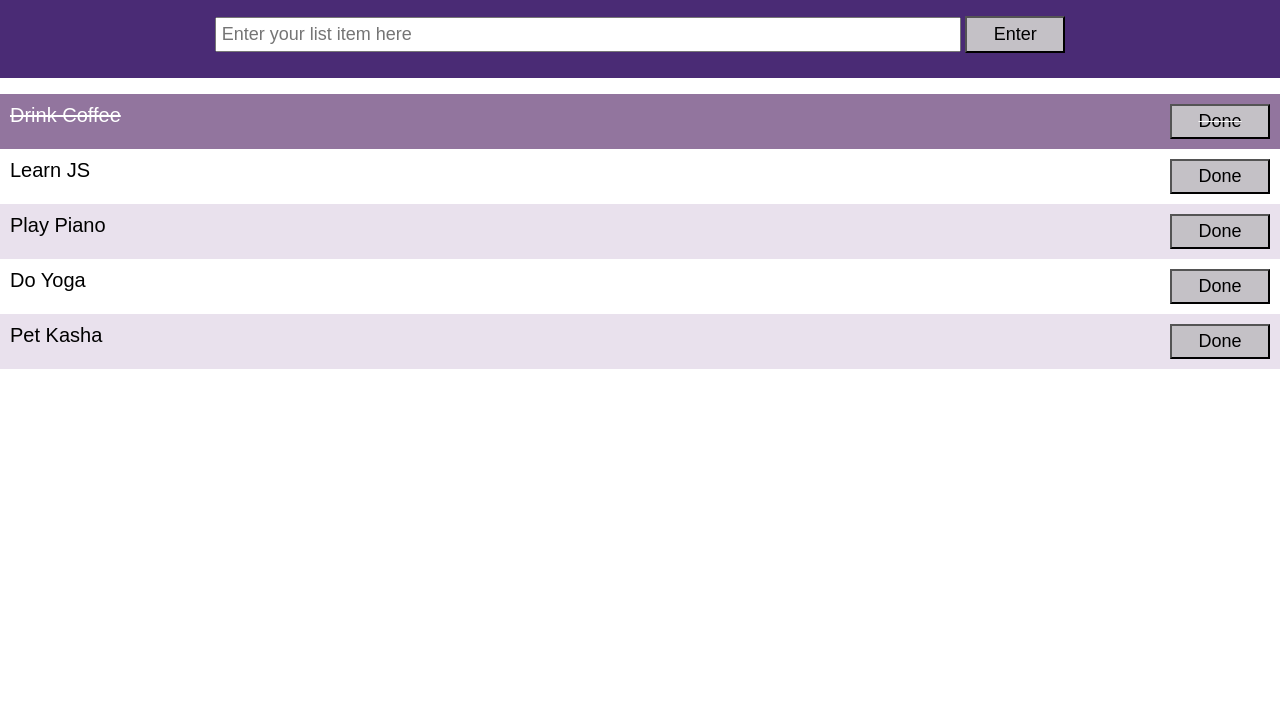
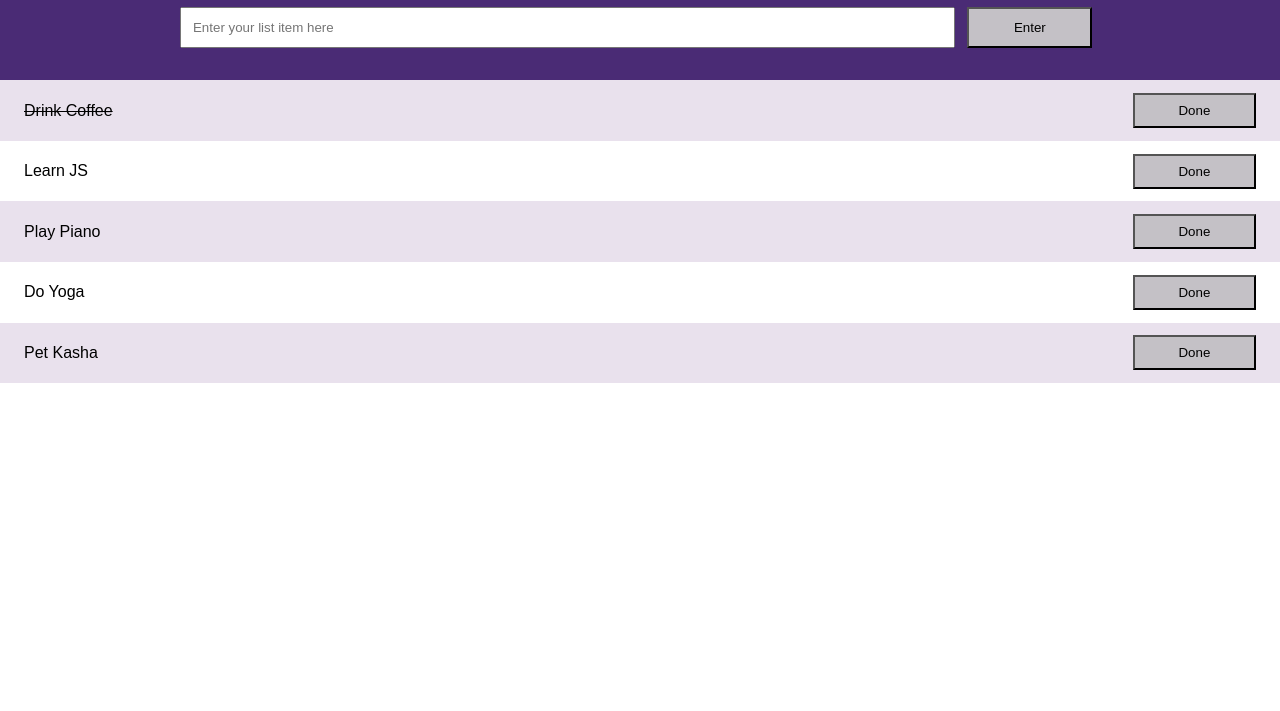
Before and after one commit to Wildelyssa/js-todo-list, a plain HTML site: page To-Do List/ToDo.html in a window 1280 px wide. Shown: the part 89-800 px from the top of the page. Drawn offline with Linux system fonts and the light colour scheme.

Commit message:
Updating the project with improvements

```diff
--- a/To-Do List/ToDo.html
+++ b/To-Do List/ToDo.html
@@ -1,7 +1,6 @@
 <!DOCTYPE html>
 <html>
 <head>
-<meta charset="utf-8">
 <meta name="viewport" content="width=device-width, initial-scale=1">
 <link rel="stylesheet" type="text/css" href="style.css">
 	<title>My To-Do List</title>
@@ -10,22 +9,20 @@
 	<div class="container">
 
 		<div class="headerBox">
-			<h1>My To-Do List</h1>
+			<h1>MY TO-DO LIST</h1>
 			<div class="inputBox">
 				<input id="myInput" type="text" name="myInput" placeholder="Enter your list item here">
 				<button id="enterBtn" class="enterBtn">Enter</button>
 			</div>
 		</div>
+		<ul class="myList">
+			<li><span class="checked">Drink Coffee</span><button class="doneBtn">Done</button></li>
+			<li><span>Learn JS</span><button class="doneBtn">Done</button></li>
+			<li><span>Play Piano</span><button class="doneBtn">Done</button></li>
+			<li><span>Do Yoga</span><button class="doneBtn">Done</button></li>
+			<li><span>Pet Kasha</span><button class="doneBtn">Done</button></li>
+		</ul>
 
-		<div class="listBox">
-			<ul class="myList">
-				<li class="checked">Drink Coffee<button class="doneBtn">Done</button></li>
-				<li>Learn JS<button class="doneBtn">Done</button></li>
-				<li>Play Piano<button class="doneBtn">Done</button></li>
-				<li>Do Yoga<button class="doneBtn">Done</button></li>
-				<li>Pet Kasha<button class="doneBtn">Done</button></li>
-			</ul>
-		</div>
 
 	</div>
 <script type="text/javascript" src="script.js"></script>
--- a/To-Do List/script.js
+++ b/To-Do List/script.js
@@ -3,30 +3,34 @@ var ul = document.querySelector("ul");
 var enterBtn = document.getElementById("enterBtn");
 var myInput = document.getElementById("myInput");
 
-//create list element with doneBtn
+
+//create list element with nested span and doneBtn
 function createListElement() {
 var li = document.createElement("li");
-		li.appendChild(document.createTextNode(myInput.value))
-		ul.appendChild(li);
-		myInput.value = "";
+	ul.appendChild(li);
+
+var span = document.createElement("span");
+	span.appendChild(document.createTextNode(myInput.value))
+	li.appendChild(span);
+	myInput.value= "";
 
 var doneBtn = document.createElement("button");
 	doneBtn.className = "doneBtn";
 	doneBtn.appendChild(document.createTextNode("Done"))
-		li.appendChild(doneBtn)
+	li.appendChild(doneBtn)
 	};
 
 //add click event listener to enterBtn
 enterBtn.addEventListener("click", function () {
 	if (myInput.value.length > 0) {
-		createListElement ()
+	createListElement ()
 	}
 });
 
 //add keypress event listener to enterBtn
 myInput.addEventListener("keypress", function (event) {
 	if (myInput.value.length > 0 && event.keyCode === 13) {
-		createListElement ()
+	createListElement ()
 	}
 });
 
@@ -38,9 +42,8 @@ ul.addEventListener('click', function(event) {
 }, false);
 
 //cross out li items on click
-//inherited by button elements: fix somehow at later date
 ul.addEventListener('click', function(event) {
-  if (event.target.tagName === "LI") {
+  if (event.target.tagName === "SPAN") {
 	event.target.classList.toggle("checked");
   }
 }, false);
--- a/To-Do List/style.css
+++ b/To-Do List/style.css
@@ -1,3 +1,19 @@
+@media screen and (max-width: 600px) {
+	.enterBtn {
+		margin: 0!important;
+		padding: 0.5rem!important;
+		width: 25%!important;
+	}
+
+	#myInput {
+		padding: 0.5rem!important;
+	}
+
+	.doneBtn {
+		width: 25%!important;
+	}
+}
+
 body {
 	margin: 0;
 	font-family: Arial, sans-serif;
@@ -9,37 +25,32 @@ body {
 }
 
 .headerBox {
-	padding: 15px;
+	padding: 1rem 1rem 2rem 1rem;
 	background-color: #4A2B75;
 	color: white;
 	text-align: center;
 }
 
-.inputBox {
-	padding: 10px 15px 10px 15px;
-}
-
 #myInput {
-	padding: 5px;
+	padding: 0.7rem;
 	width: 60%;
-	font-size: 18px;
 }
 
 .enterBtn {
-	padding: 6px;
-	width: 100px;
-	font-size: 18px;
+	margin: 0 0.5rem;
+	padding: 0.7rem;
+	width: 10%;
 	background-color: #C4C1C6;
 }
 
 .enterBtn:hover {
 	background-color: #5D516A;
-	box-shadow: 3px 3px 2px grey;
+	box-shadow: 1px 1px 1px grey;
 	transition: 0.4s;
 }
 
-ul {
-	list-style-type: none
+.myList {
+	list-style-type: none;
 	margin: 0;
 	padding: 0;
 	background-color: #FFFF;
@@ -53,42 +64,24 @@ ul li {
 	display: flex;
 	flex-direction: row;
 	justify-content: space-between;
-
+	align-items: center;
 	cursor: pointer;
-	font-size: 20px;
-	padding: 10px;
-	position: relative;
-	background-color: #FFFF;
-
-	/* make the list items unselectable */
-  -webkit-user-select: none;
-  -moz-user-select: none;
-  -ms-user-select: none;
-  user-select: none;
+	padding: 0.8rem 1.5rem;
+  	user-select: none;
 }
 
 ul li:hover {
 	background-color: #92759E;
 }
 
-/*add a checked class to toggle strikethrough on click*/
-/*specify ul li with dom selector in JS*/
-
-ul li.checked {
-	color: #FFFF;
-	background-color: #92759E;
-	text-decoration: line-through;
+.checked {
+	text-decoration: line-through!important;
 }
 
 .doneBtn {
-	width: 100px;
-	padding: 5px;
-	font-size: 18px;
+	width: 10%;
+	padding: 0.5rem;
 	background-color: #C4C1C6;
-
-/*	position: absolute;
-	right: 5px;
-	bottom: 5px;*/
 }
 
 .doneBtn:hover {
```
